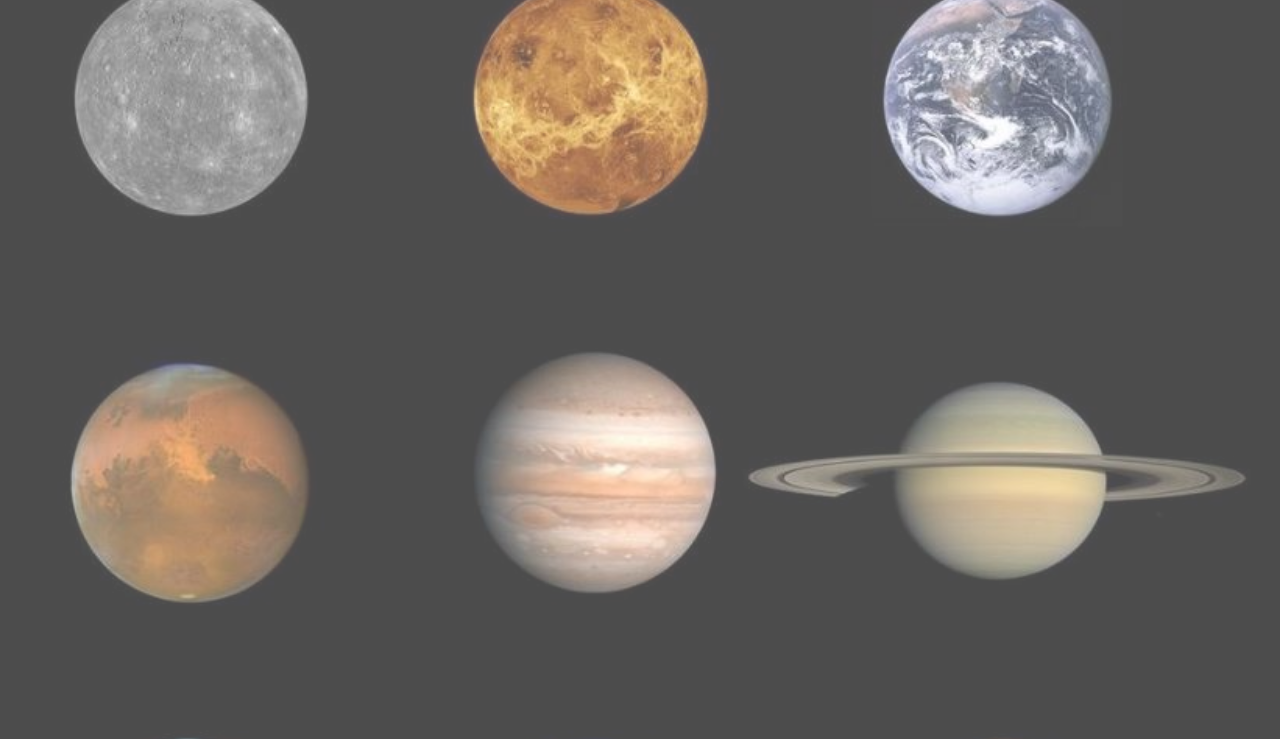
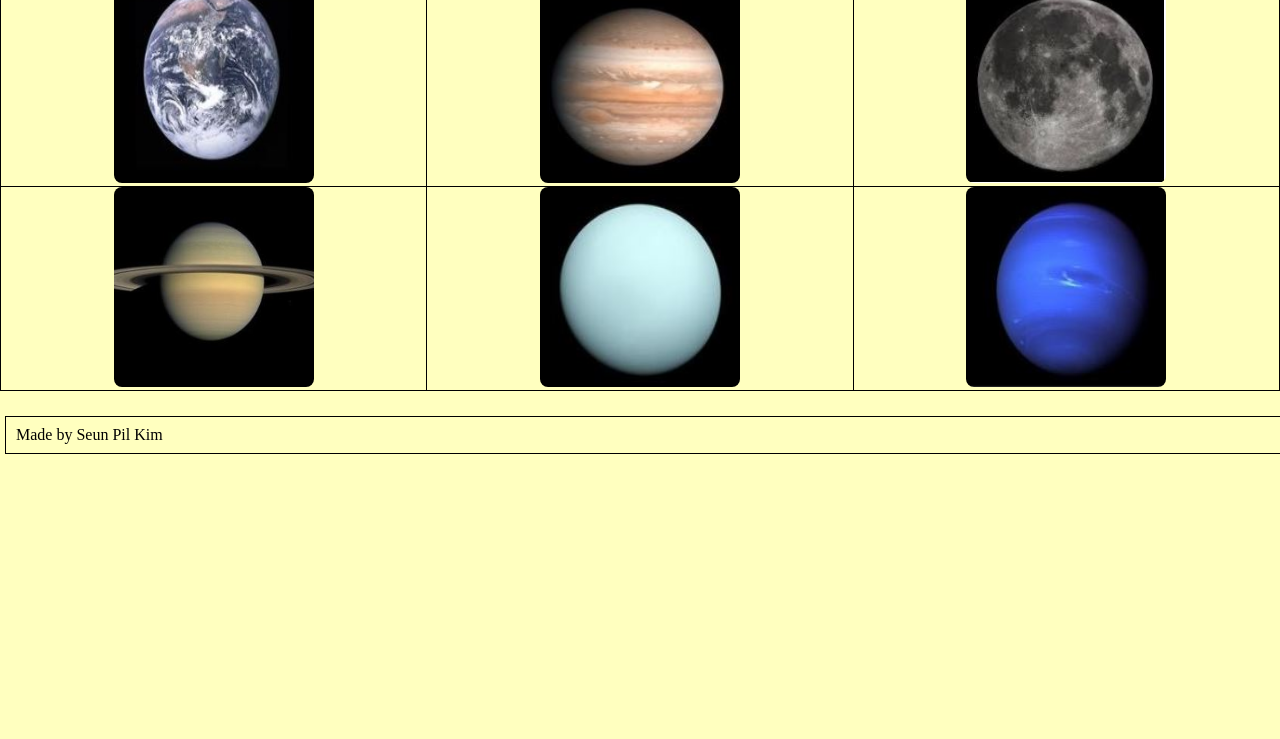
Before and after one commit to SeunpilKim/lab5_seunpilkim, a plain HTML site: page index.html in a window 1280 px wide. Shown: the part 58-797 px from the top of the page. Drawn offline with Linux system fonts and the light colour scheme.

Commit message:
basic structure

```diff
--- a/index.html
+++ b/index.html
@@ -8,15 +8,24 @@
 </head>
 
 <body>
-  <header>
+	<header>
     <nav id="home">
 				<a href="#">WHAT IS PLANET</a>
     </nav>
   </header>
-	<img id="backgroundphoto" src="image/background.jpg" alt="background photo" title="background photo">
-    <section id="about">
 
-    </section>
+  <table id="tables">
+		<tr>
+			<th><img id="earth" src="image/earth.jpg" alt="earth"></th>
+			<th><img id="jupiter" src="image/jupiter.jpg" alt="jupiter"></th>
+			<th><img id="moon" src="image/moon.jpg" alt="moon"></th>
+		</tr>
+		<tr>
+			<th><img id="saturn" src="image/saturn.jpg" alt="saturn"></th>
+			<th><img id="uranus" src="image/uranus.jpg" alt="uranus"></th>
+			<th><img id="neptune" src="image/neptune.jpg" alt="neptune"></th>
+		</tr>
+	</table>
 
   <footer ID="contact">
       <p>Made by Seun Pil Kim </p>
--- a/styles.css
+++ b/styles.css
@@ -47,8 +47,16 @@ table {
 	border-spacing: 0;
 }
 
-/* Add Project 2 CSS code --------------------------------------------------------------------------------------------*/
-
+/* Add Lab 5 CSS code --------------------------------------------------------------------------------------------*/
+#main{
+	position:relative;
+}
+div#first{
+	background-image: url("image/background.jpg");
+	opacity:0.5;
+	width:100%;
+	height:1000px;
+}
 /* Main navigation bar -----------------------------------------------------------------------------------------------*/
 #home {
 
@@ -67,26 +75,78 @@ table {
 
 #home a:hover {
     background-color: #111111;
+
 }
 
-/*----------------------------------------------------------------------------------------------------------------------*/
-#backgroundphoto {
-		width: 100%;
-		height: 100%;
-		opacity: 0.7;
-
-		background-imageopacity: 0.5;
+body{
+	background-color: rgba(255,255,0,.25);
 }
 
+#tables{
+	width:100%;
 
+}
+table,th,td{
+	border: 1px solid black;
+}
+#earth{
+	width:200px;
+	height:200px;
+	border-radius: 8px;
+}
+#jupiter{
+	width:200px;
+	height:200px;
+	border-radius: 8px;
+}
+#neptune{
+	width:200px;
+	height:200px;
+	border-radius: 8px;
+}
+#moon{
+	width:200px;
+	height:200px;
+	border-radius: 8px;
+}
+#saturn{
+	width:200px;
+	height:200px;
+	border-radius: 8px;
+}
+#uranus{
+	width:200px;
+	height:200px;
+	border-radius: 8px;
+}
 
-#jockerphoto
-{
-    float: left;
-		height: 350px;
-    width: 350px;
-		margin-top: 20px;
+#earth:hover{
+	transform: scale(1.3);
+	transition: .3s ease-in-out;
 }
+
+#jupiter:hover{
+	transform: scale(1.3);
+	transition: .3s ease-in-out;
+}
+#moon:hover{
+	transform: scale(1.3);
+	transition: .3s ease-in-out;
+}
+#saturn:hover{
+	transform: scale(1.3);
+	transition: .3s ease-in-out;
+}
+#uranus:hover{
+	transform: scale(1.3);
+	transition: .3s ease-in-out;
+}
+#neptune:hover{
+	transform: scale(1.3);
+	transition: .3s ease-in-out;
+}
+/*----------------------------------------------------------------------------------------------------------------------*/
+
 
 /*----------------------------------------------------------------------------------------------------------------------*/
 
```
Also changed, not shown: image/moon.JPG (added).
